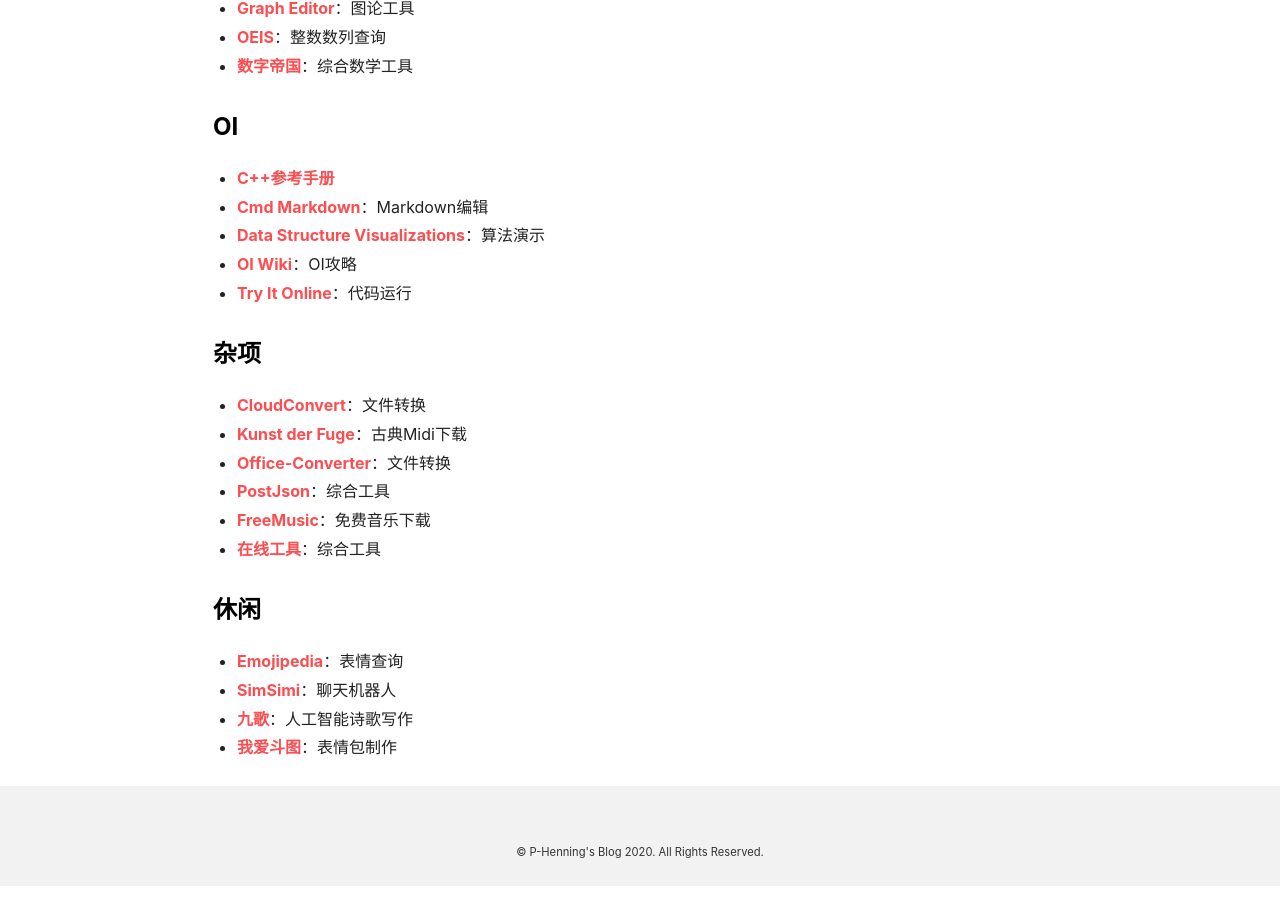
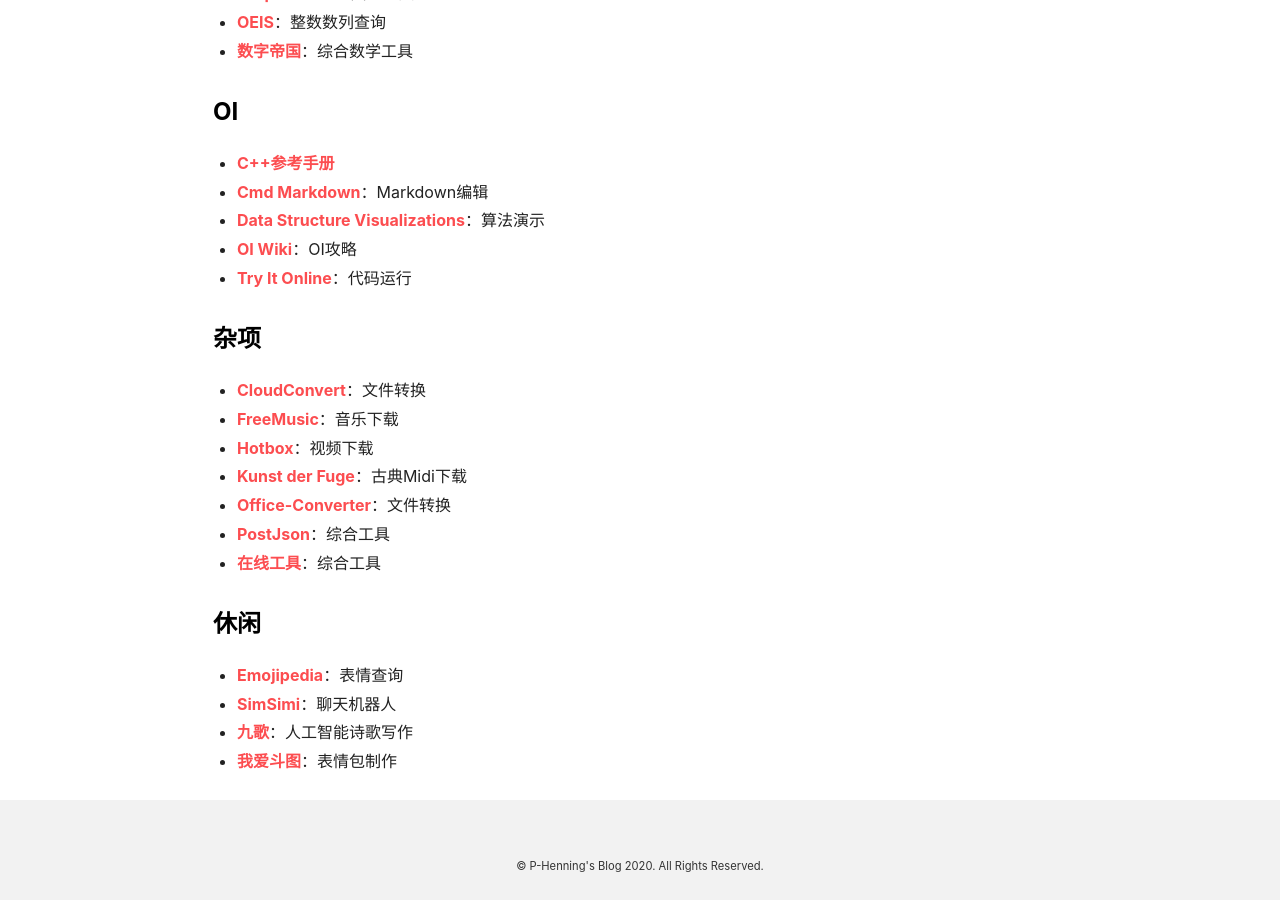
Before and after one commit to P-Henning/P-Henning.github.io, a Jekyll site: the page built from links.md, in a window 1280 px wide and 900 px high, scrolled down 1461 px. Built offline with Jekyll 4.4.1, drawn with Linux system fonts in a browser that asks for light colours; nearby versions of some CDN libraries; comment, search, counter and statistics services are not loaded; our own code applies the rules of GitHub Pages for plain Markdown files.

Commit message:
Update links.md

```diff
--- a/links.md
+++ b/links.md
@@ -65,10 +68,11 @@ key: links
 ### 杂项
 
 - **[CloudConvert](https://cloudconvert.com/)**：文件转换
+- **[FreeMusic](http://y.webzcz.cn/)**：音乐下载
+- **[Hotbox](https://www.hotbox.fun/)**：视频下载
 - **[Kunst der Fuge](http://kunstderfuge.com/)**：古典Midi下载
 - **[Office-Converter](https://cn.office-converter.com/)**：文件转换
 - **[PostJson](http://coolaf.com/)**：综合工具
-- **[FreeMusic](http://y.webzcz.cn/)**：免费音乐下载
 - **[在线工具](https://tool.oschina.net/)**：综合工具
 
 ### 休闲
```
Also changed, not shown: other parts of links.md (+3 -0 lines).
